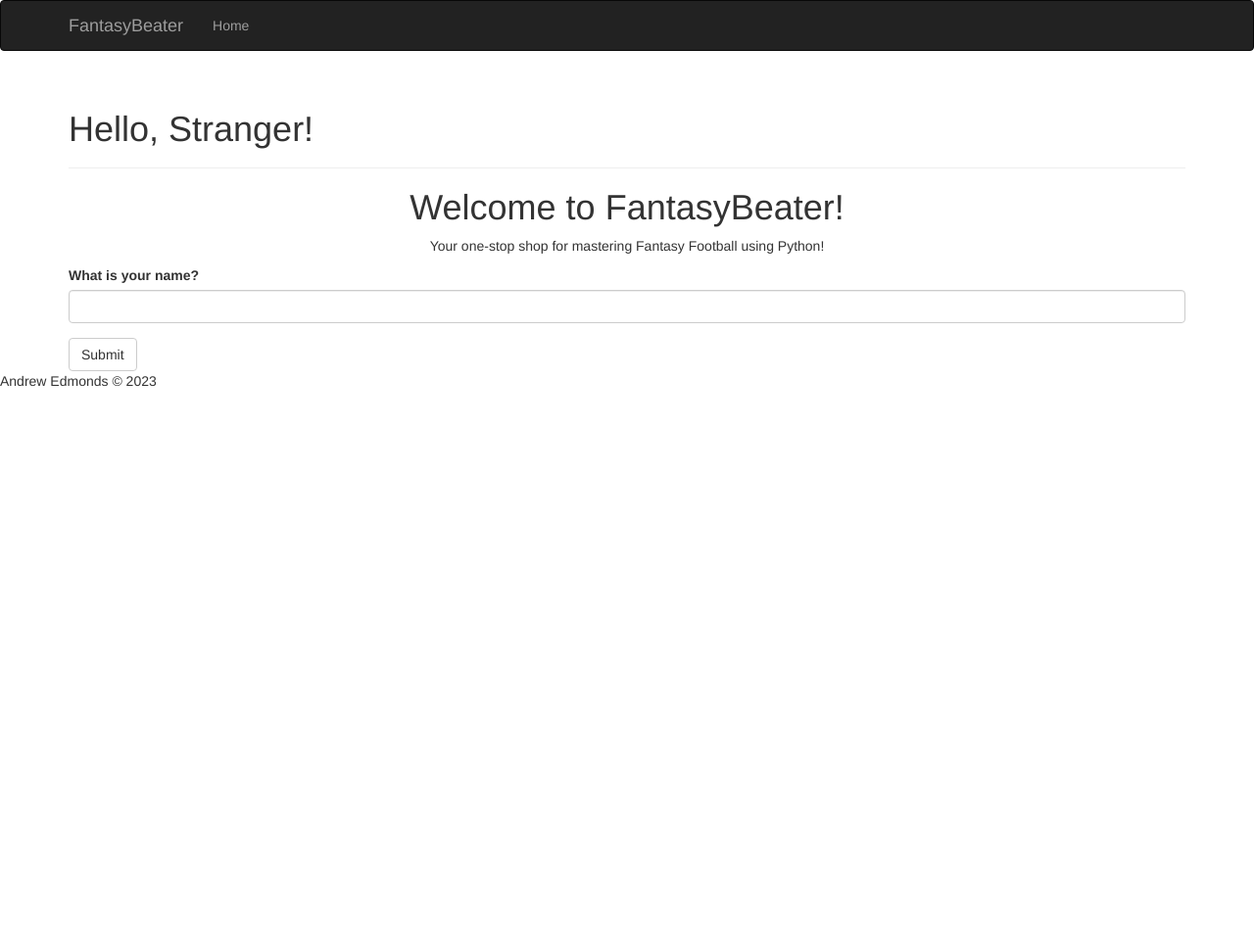
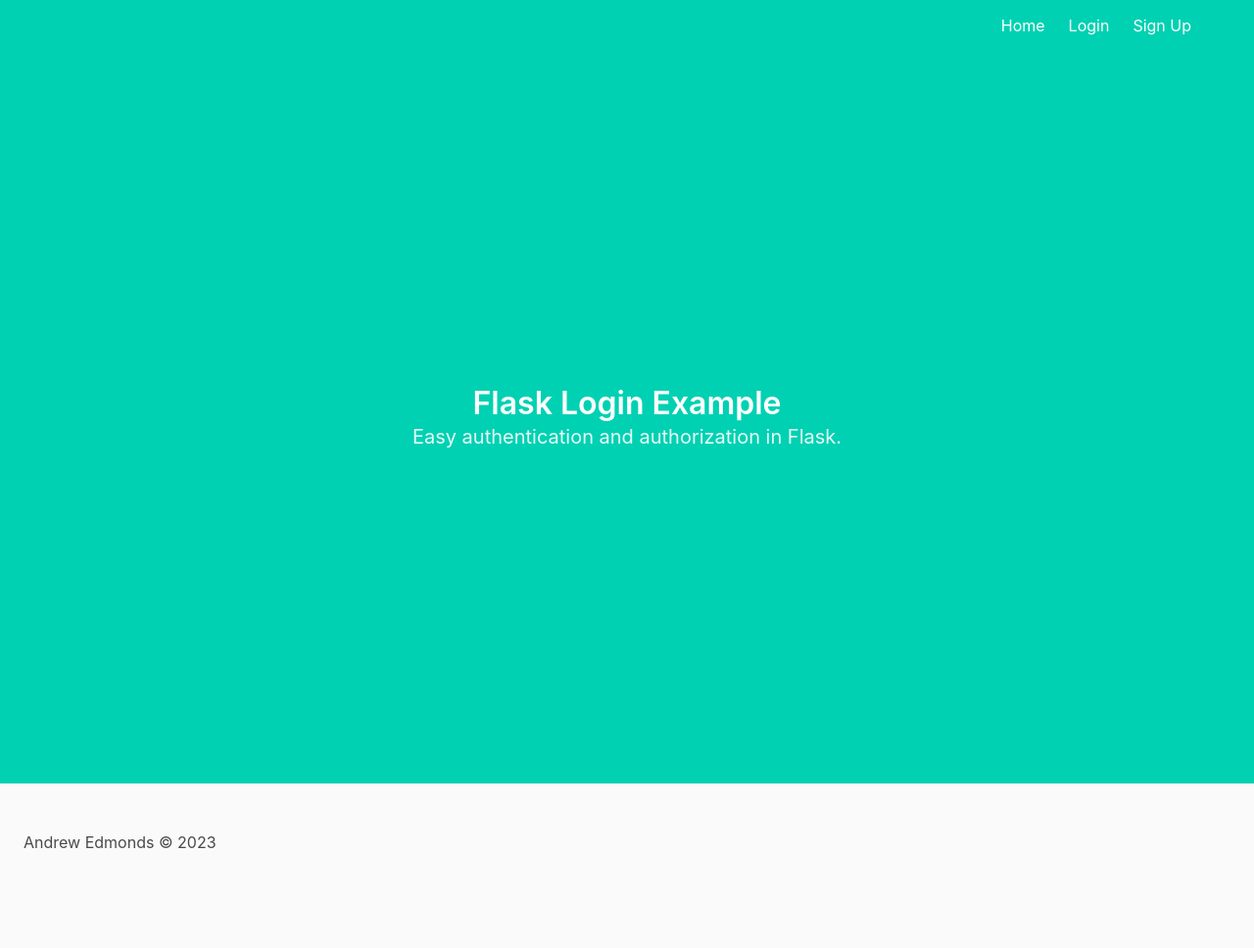
Before and after one commit to andrewre23/FantasyBeater, a Flask app: template app/templates/main/index.html in a window 1280 px wide. Shown: the whole page at 98% size. Before the commit the page ends 395 px from the top, so only its background shows below. Run offline with Flask 3, Linux system fonts and the light colour scheme; the template is opened without the code that fills it: values that come from a table or form of the project are taken from there, others are empty; parts of the project's set-up code (start-up, migrations or seed data) failed here and were passed over; some libraries are stand-ins or nearby versions.

Commit message:
FB-30: updated base and index templates

```diff
--- a/app/templates/main/base.html
+++ b/app/templates/main/base.html
@@ -1,50 +1,64 @@
-{% extends "bootstrap/base.html" %}
+<!-- templates/main/base.html -->
 
-{% block title %}FantasyBeater{% endblock %}
+<!DOCTYPE html>
+<html>
 
-{% block head %}
-{{ super() }}
-<link rel="shortcut icon" href="{{ url_for('static', filename='football.ico') }}" type="image/x-icon">
-<link rel="icon" href="{{ url_for('static', filename='football.ico') }}" type="image/x-icon">
-{% endblock %}
+<head>
+    <meta charset="utf-8">
+    <meta http-equiv="X-UA-Compatible" content="IE=edge">
+    <meta name="viewport" content="width=device-width, initial-scale=1">
+    <title>Flask Auth Example</title>
+    <link rel="stylesheet" href="https://cdnjs.cloudflare.com/ajax/libs/bulma/0.7.2/css/bulma.min.css"/>
+</head>
 
-{% block navbar %}
-<div class="navbar navbar-inverse" role="navigation">
+<body>
+<section class="hero is-primary is-fullheight">
+
+    <div class="hero-head">
+        <nav class="navbar">
             <div class="container">
-        <div class="navbar-header">
-            <button type="button" class="navbar-toggle" data-toggle="collapse" data-target=".navbar-collapse">
-                <span class="sr-only">Toggle navigation</span>
-                <span class="icon-bar"></span>
-                <span class="icon-bar"></span>
-                <span class="icon-bar"></span>
-            </button>
-            <a class="navbar-brand" href="/app/static">FantasyBeater</a>
-        </div>
-        <div class="navbar-collapse collapse">
-            <ul class="nav navbar-nav">
-                <li><a href="/app/static">Home</a></li>
-            </ul>
+
+                <div id="navbarMenuHeroA" class="navbar-menu">
+                    <div class="navbar-end">
+                        <a href="{{ url_for('main.index') }}" class="navbar-item">
+                            Home
+                        </a>
+                        {% if current_user.is_authenticated %}
+                            <a href="{{ url_for('main.profile') }}" class="navbar-item">
+                                Profile
+                            </a>
+                        {% endif %}
+                        {% if not current_user.is_authenticated %}
+                            <a href="{{ url_for('auth.login') }}" class="navbar-item">
+                                Login
+                            </a>
+                            <a href="{{ url_for('auth.signup') }}" class="navbar-item">
+                                Sign Up
+                            </a>
+                        {% endif %}
+                        {% if current_user.is_authenticated %}
+                            <a href="{{ url_for('auth.logout') }}" class="navbar-item">
+                                Logout
+                            </a>
+                        {% endif %}
                     </div>
                 </div>
             </div>
-{% endblock %}
-
-{% block content %}
-<div class="container" id="complete">
-    {% for message in get_flashed_messages() %}
-    <div class="alert alert-warning">
-        <button type="button" class="close" data-dismiss="alert">&times;</button>
-        {{ message }}
-    </div>
-    {% endfor %}
-
-    {% block page_content %}{% endblock %}
+        </nav>
     </div>
 
+    <div class="hero-body">
+        <div class="container has-text-centered">
+            {% block content %}
+            {% endblock %}
+        </div>
+    </div>
+</section>
 {% block footer %}
     <div class="footer" id="footer">
         Andrew Edmonds &copy; 2023
     </div>
 {% endblock %}
+</body>
 
-{% endblock %}
+</html>
--- a/app/templates/main/index.html
+++ b/app/templates/main/index.html
@@ -1,17 +1,12 @@
+<!-- templates/index.html -->
+
 {% extends "main/base.html" %}
-{% import "bootstrap/wtf.html" as wtf %}
 
-{% block title %}FantasyBeater{% endblock %}
-
-{% block page_content %}
-<div class="page-header">
-    <h1>Hello, {% if name %}{{ name }}{% else %}Stranger{% endif %}!</h1>
-</div>
-<h1>
-    <div style="text-align: center;">Welcome to FantasyBeater!</div>
-</h1>
-<p>
-    <div style="text-align: center;">Your one-stop shop for mastering Fantasy Football using Python!</div>
-</p>
-{{ wtf.quick_form(form) }}
+{% block content %}
+    <h1 class="title">
+      Flask Login Example
+    </h1>
+    <h2 class="subtitle">
+      Easy authentication and authorization in Flask.
+    </h2>
 {% endblock %}
```
Lines whose indentation alone changed are shown as unchanged.
